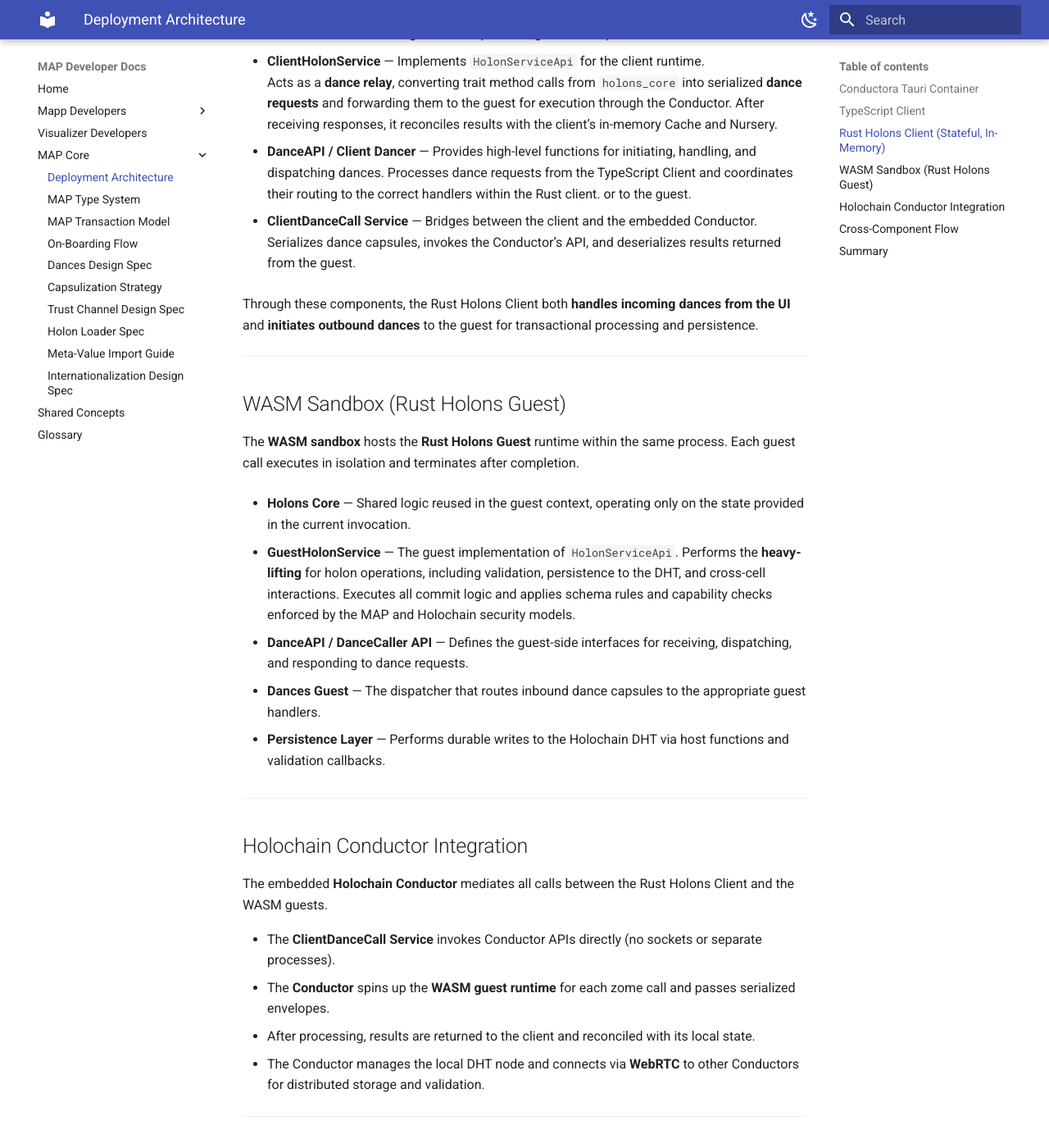
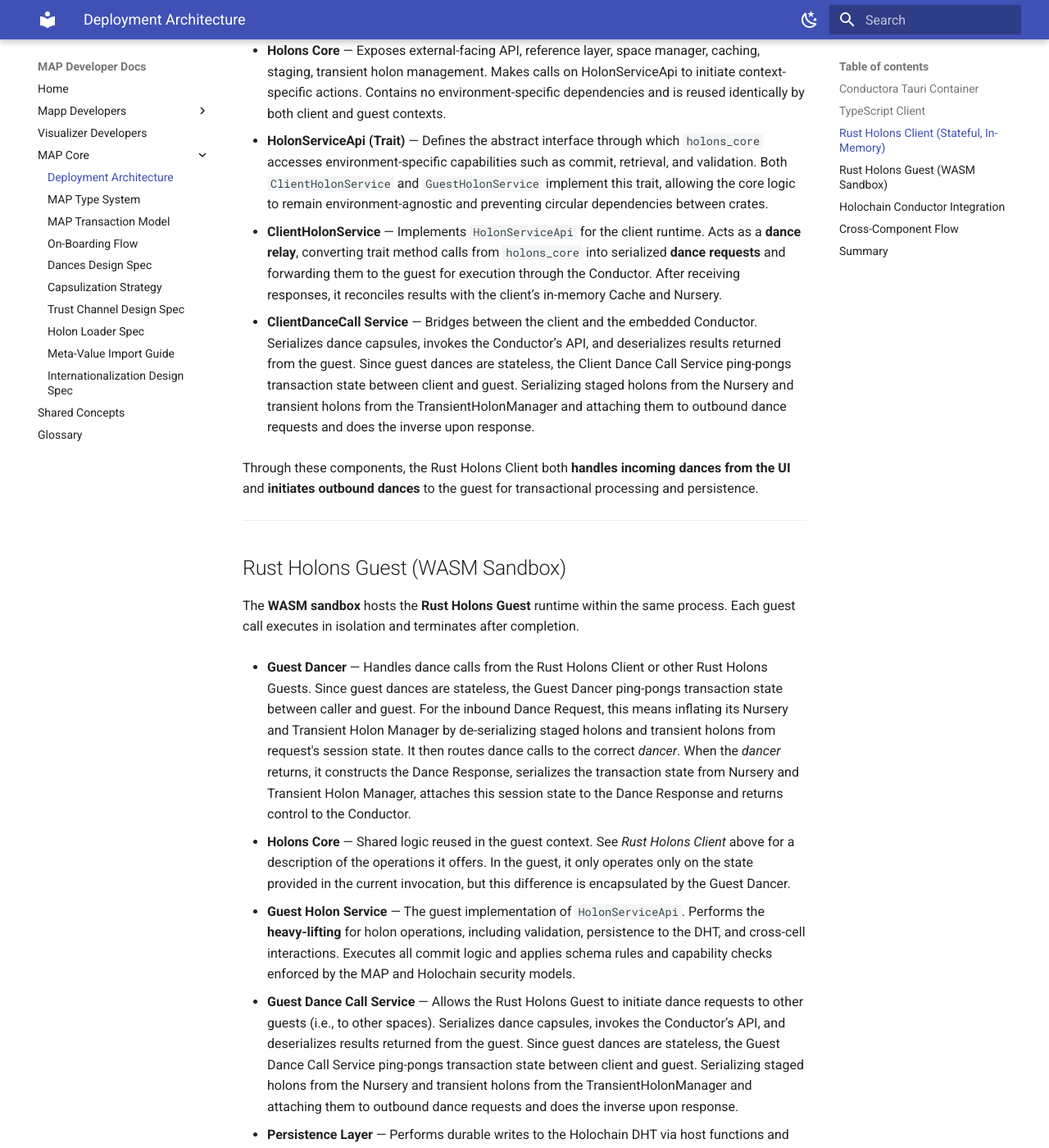
Before and after one commit to memetic-activation-platform/map-dev-docs, an MkDocs documentation site: the page built from docs/core/map-deployment-arch.md, in a window 1280 px wide and 1400 px high, scrolled down 1521 px. Shown: the whole window at 82% size. Built offline with MkDocs 1.6.1 and Material for MkDocs 9.7.7, drawn with Linux system fonts in a browser that asks for light colours; some of the changed text lies outside the part shown.

Commit message:
Updated MAP Deployment Arch diagram and description for Single-Process Architecture.

```diff
--- a/docs/core/map-deployment-arch.md
+++ b/docs/core/map-deployment-arch.md
@@ -17,42 +17,38 @@
 
 ---
 
----
-
 ## TypeScript Client
-The **TypeScript client** provides the human-facing interface (HI). It communicates with the Rust client through a Tauri **JSON-RPC bridge**, sending dance requests and receiving responses. The TypeScript layer is stateless with respect to Holon data—it holds only references to Holons managed by the Rust client.
+The **TypeScript client** provides the human-facing interface (HI). It communicates with the Rust client through a Tauri **JSON-RPC bridge**, sending dance requests and receiving responses. The TypeScript layer is stateless with respect to Holon data—it holds only _**references**_ to Holons managed by the Rust client.
 
 
 ## Rust Holons Client (Stateful, In-Memory)
 The Rust Holons Client serves as the central coordination layer for all runtime activity within the MAP process. It maintains the **active working state** for holons in memory, handles dances invoked by the UI, and also initiates dance requests directed to the guest for execution and persistence.
 
-- **Holons Core** — Shared logic for caching, staging, transient holon management, and orchestration of commits. Contains no environment-specific dependencies and is reused identically by both client and guest contexts.
+- **Client Dancer** — Handles dance calls from the TypeScript client, routes them to the correct dancer, and returns response. Does NOT ping-pong transaction state.
+
+- **Holons Core** — Exposes external-facing API, reference layer, space manager, caching, staging, transient holon management. Makes calls on HolonServiceApi to initiate context-specific actions. Contains no environment-specific dependencies and is reused identically by both client and guest contexts.
 
 - **HolonServiceApi (Trait)** — Defines the abstract interface through which `holons_core` accesses environment-specific capabilities such as commit, retrieval, and validation. Both `ClientHolonService` and `GuestHolonService` implement this trait, allowing the core logic to remain environment-agnostic and preventing circular dependencies between crates.
 
-- **ClientHolonService** — Implements `HolonServiceApi` for the client runtime.
-  Acts as a **dance relay**, converting trait method calls from `holons_core` into serialized **dance requests** and forwarding them to the guest for execution through the Conductor. After receiving responses, it reconciles results with the client’s in-memory Cache and Nursery.
+- **ClientHolonService** — Implements `HolonServiceApi` for the client runtime. Acts as a **dance relay**, converting trait method calls from `holons_core` into serialized **dance requests** and forwarding them to the guest for execution through the Conductor. After receiving responses, it reconciles results with the client’s in-memory Cache and Nursery.
 
-- **DanceAPI / Client Dancer** — Provides high-level functions for initiating, handling, and dispatching dances. Processes dance requests from the TypeScript Client and coordinates their routing to the correct handlers within the Rust client. or to the guest.
-
-- **ClientDanceCall Service** — Bridges between the client and the embedded Conductor.
-  Serializes dance capsules, invokes the Conductor’s API, and deserializes results returned from the guest.
+- **ClientDanceCall Service** — Bridges between the client and the embedded Conductor. Serializes dance capsules, invokes the Conductor’s API, and deserializes results returned from the guest. Since guest dances are stateless, the Client Dance Call Service ping-pongs transaction state between client and guest. Serializing staged holons from the Nursery and transient holons from the TransientHolonManager and attaching them to outbound dance requests and does the inverse upon response.
 
 Through these components, the Rust Holons Client both **handles incoming dances from the UI** and **initiates outbound dances** to the guest for transactional processing and persistence.
 
 
 ---
 
-## WASM Sandbox (Rust Holons Guest)
+## Rust Holons Guest (WASM Sandbox)
 The **WASM sandbox** hosts the **Rust Holons Guest** runtime within the same process. Each guest call executes in isolation and terminates after completion.
 
-- **Holons Core** — Shared logic reused in the guest context, operating only on the state provided in the current invocation.
+- **Guest Dancer** — Handles dance calls from the Rust Holons Client or other Rust Holons Guests. Since guest dances are stateless, the Guest Dancer ping-pongs transaction state between caller and guest. For the inbound Dance Request, this means inflating its Nursery and Transient Holon Manager by de-serializing staged holons and transient holons from request's session state. It then routes dance calls to the correct _dancer_. When the _dancer_  returns, it constructs the Dance Response, serializes the transaction state from Nursery and Transient Holon Manager, attaches this session state to the Dance Response and returns control to the Conductor.
 
-- **GuestHolonService** — The guest implementation of `HolonServiceApi`. Performs the **heavy-lifting** for holon operations, including validation, persistence to the DHT, and cross-cell interactions. Executes all commit logic and applies schema rules and capability checks enforced by the MAP and Holochain security models.
+- **Holons Core** — Shared logic reused in the guest context. See _Rust Holons Client_ above for a description of the operations it offers. In the guest, it only operates only on the state provided in the current invocation, but this difference is encapsulated by the Guest Dancer.
 
-- **DanceAPI / DanceCaller API** — Defines the guest-side interfaces for receiving, dispatching, and responding to dance requests.
+- **Guest Holon Service** — The guest implementation of `HolonServiceApi`. Performs the **heavy-lifting** for holon operations, including validation, persistence to the DHT, and cross-cell interactions. Executes all commit logic and applies schema rules and capability checks enforced by the MAP and Holochain security models.
 
-- **Dances Guest** — The dispatcher that routes inbound dance capsules to the appropriate guest handlers.
+- **Guest Dance Call Service** — Allows the Rust Holons Guest to initiate dance requests to other guests (i.e., to other spaces). Serializes dance capsules, invokes the Conductor’s API, and deserializes results returned from the guest. Since guest dances are stateless, the Guest Dance Call Service ping-pongs transaction state between client and guest. Serializing staged holons from the Nursery and transient holons from the TransientHolonManager and attaching them to outbound dance requests and does the inverse upon response.
 
 - **Persistence Layer** — Performs durable writes to the Holochain DHT via host functions and validation callbacks.
 
@@ -61,24 +57,26 @@
 ## Holochain Conductor Integration
 The embedded **Holochain Conductor** mediates all calls between the Rust Holons Client and the WASM guests.
 
-- The **ClientDanceCall Service** invokes Conductor APIs directly (no sockets or separate processes).
-- The **Conductor** spins up the **WASM guest runtime** for each zome call and passes serialized envelopes.
+- The **Dance Call Services** (in both Client and Guest) invoke Conductor APIs directly (no sockets or separate processes).
+- The **Conductor** either spins up the **WASM guest runtime** for each zome call and passes serialized envelopes or forwards the request to a different Conductor.
 - After processing, results are returned to the client and reconciled with its local state.
 - The Conductor manages the local DHT node and connects via **WebRTC** to other Conductors for distributed storage and validation.
 
 ---
 
 ## Cross-Component Flow
-1. **TypeScript Client** sends a JSON-RPC request to the **Rust Holons Client**.
-2. **Client Dancer** builds a Dance capsule containing all staged and transient Holon state.
-3. Capsule is sent via the **ClientDanceCall Service** to the embedded **Conductor**.
-4. The Conductor executes the request in a **WASM Guest**, which processes it through the **Guest Holon Service** and **Persistence Layer**.
-5. Results return through the same path, updating the client’s Nursery and Cache.
+1. **TypeScript Client** builds a Dance Request and sends it via a JSON-RPC request to the **Rust Holons Client**.
+2. **Client Dancer** receives the Dance Request from the TypeScript client and routes it to the appropriate handler for that dance.
+3. The dancers uses **Holons Core** API (imported via its prelude) to create, update, and access transient and staged holons.
+3. If the Holons Core needs Holon Service's it obtains the context-specific Holon Service and invokes the desired service.
+4. The Client Holon Service delegates the call the guest but building a Dance Request and then using the **ClientDanceCall Service** to forward the dance request to the embedded **Conductor**.
+4. The Conductor executes the request in a **WASM Guest**, which processes it through the **Guest Dancer** who inflates Nursery and Transient Holon Manager from transaction state passed on the request and then dispatches the appropriate dancer.
+5. The dancer uses Holon Core functions which, in turn, may invoke **Guest Holon Services** via trait methods.
+6. **Guest Holon Services** invokes services on the **Persistence Layer** to read/write locally saved holons to the DHT. If it needs to access dances offered by other spaces, it uses the **Guest Dance Call Service**.
+5. Results return through the same path, with the Guest Dancer serializing the transaction state and attaching it to the response.
 6. If required, the Conductor propagates DHT operations via **WebRTC** to peer Conductors.
 
 ---
 
 ## Summary
-This architecture consolidates all runtime components—UI, client, conductor, and guest—into a single process for efficient local operation.
-The **Rust Holons Client** maintains state and user interaction logic, while the **Rust Holons Guest** executes all stateless transactional commits within the Holochain sandbox.
-The embedded **Conductor** provides the boundary between these layers, enforcing isolation, capability rules, and DHT persistence, while the TypeScript interface remains lightweight and stateless.
+This architecture consolidates all runtime components—UI, client, conductor, and guest—into a single process for efficient local operation. The **Rust Holons Client** maintains all transient and staged state and handles dance orchestration, while the **Rust Holons Guest** performs validated, persistent commits to the Holochain DHT. The embedded **Conductor** provides the boundary between these layers, enforcing isolation, capability rules, and DHT persistence, while the TypeScript interface remains lightweight and stateless.
```
Also changed, not shown: other parts of docs/core/map-deployment-arch.md (+1 -1 lines), docs/media/MAP Deployment Arch -- single process -- v1.0.jpg (added).
